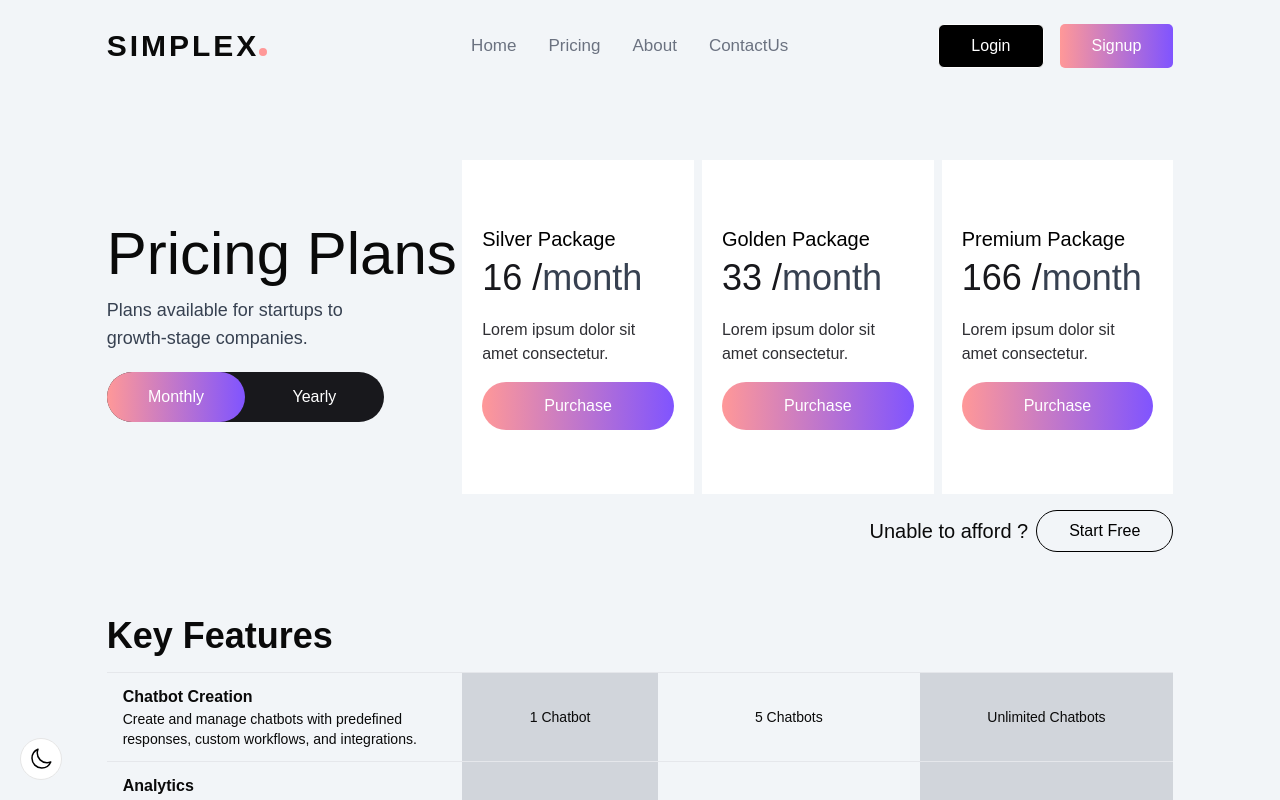
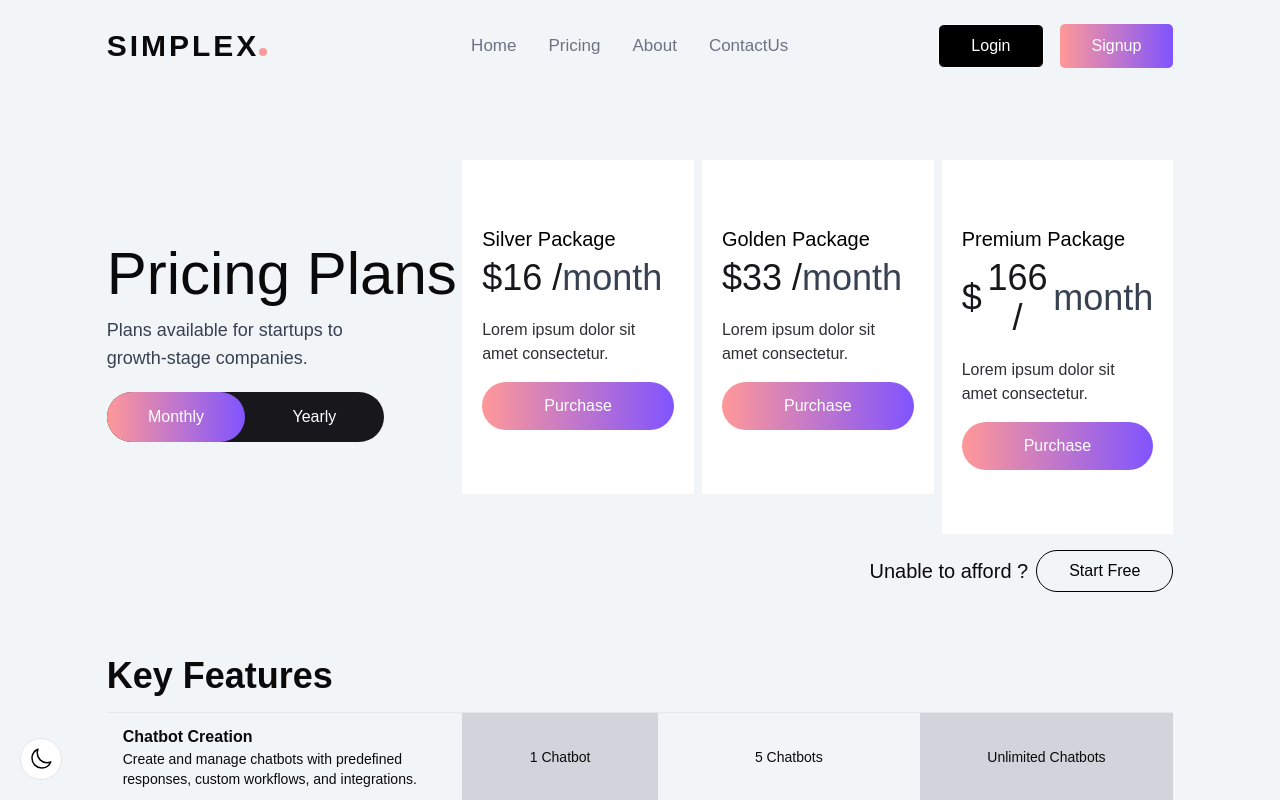
Before and after one commit to digiTFC/simplex.ai, a Next.js app: page /pages/pricing in a window 1280 px wide. Shown: the top 800 px of the page. Built offline with nearby package versions, Linux system fonts and the light colour scheme.

Commit message:
add priing to currency

```diff
--- a/src/app/pages/(public)/(with-navbar)/pricing/_components/princingCard.tsx
+++ b/src/app/pages/(public)/(with-navbar)/pricing/_components/princingCard.tsx
@@ -39,7 +39,7 @@ const PricingCard: React.FC<pricingProps> = ({
 
           {/* Price Display */}
           <h1 className="flex items-center text-4xl text-klightGrey py-1 font-medium transition-all">
-            {price}
+            ${price}
           </h1>
 
           {/* Description */}
```
